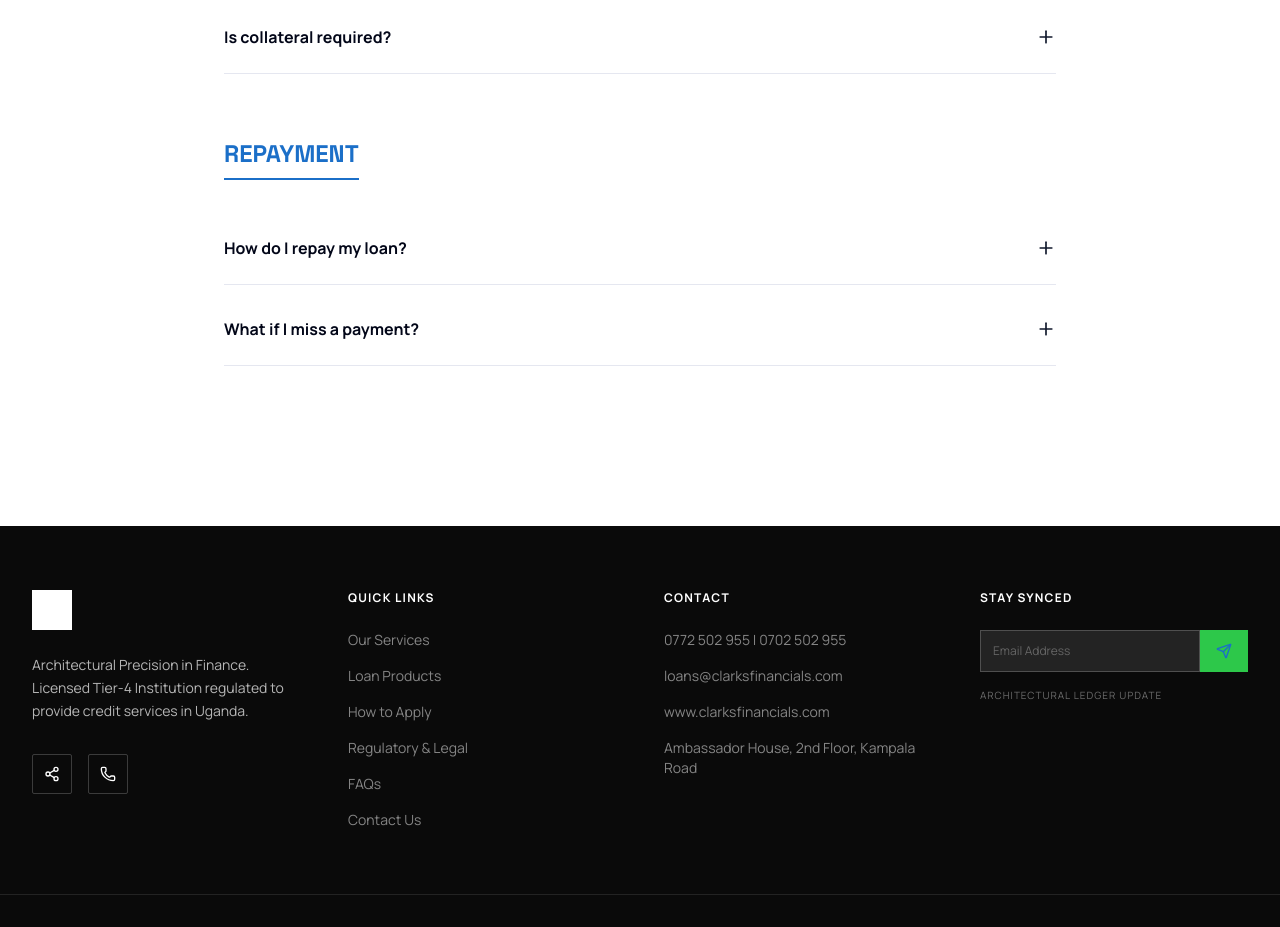
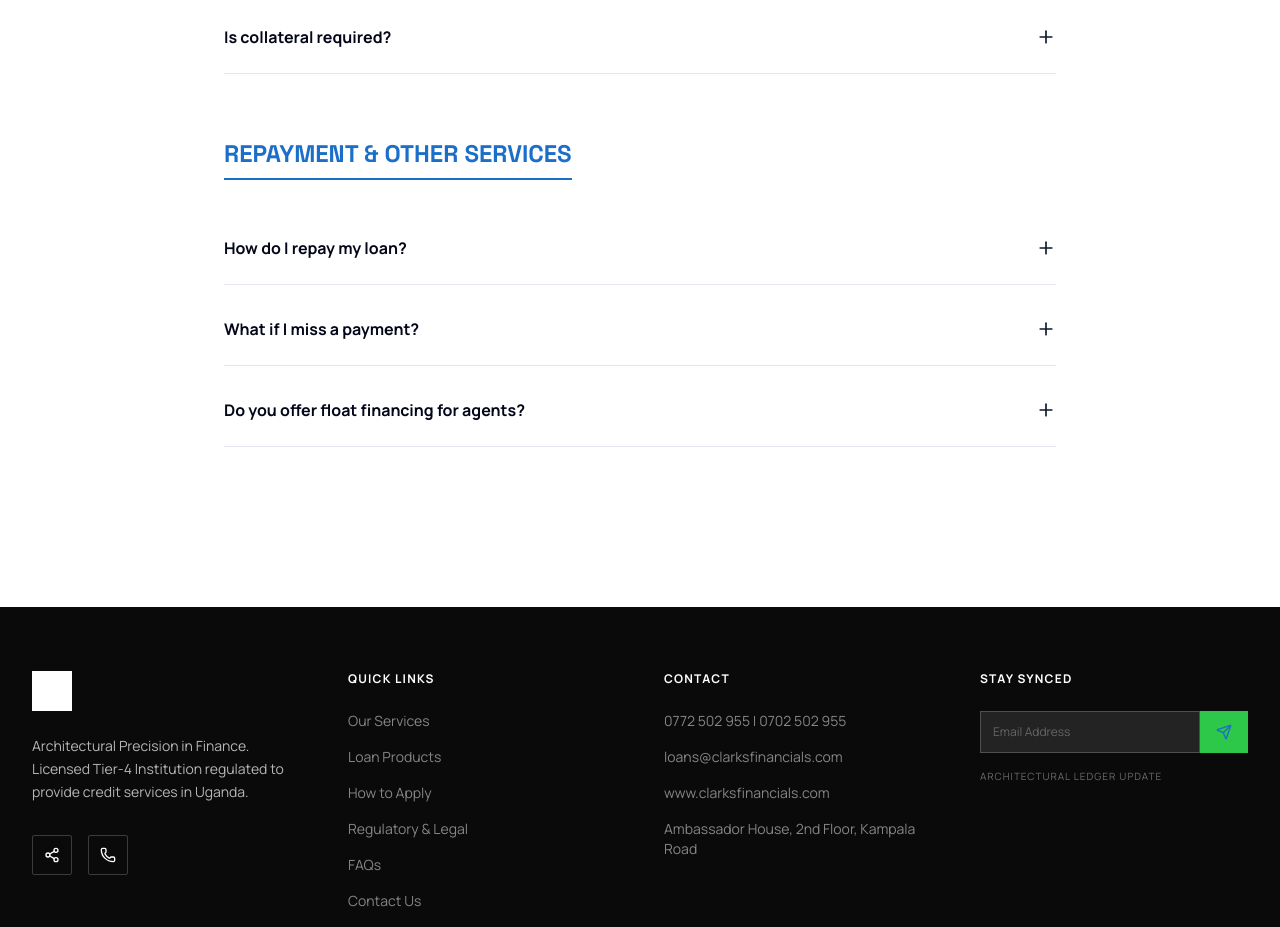
Before and after one commit to gilbatini/ClarksFinancialsLtd, a React (Vite) app: page /faqs in a window 1280 px wide. Shown: the part 1240-2167 px from the top of the page. Built offline with nearby package versions, Linux system fonts and the light colour scheme; grey boxes are pictures that could not be loaded.

Commit message:
feat: Clarify Agency Banking and float financing
Update product and service descriptions to explicitly state that float financing is not provided for Agency Banking. Add a new FAQ entry addressing this.

```diff
--- a/src/components/Products.tsx
+++ b/src/components/Products.tsx
@@ -21,7 +21,7 @@ const products = [
   },
   {
     title: "Agency Banking",
-    description: "Full suite of banking services through our licensed agents including deposits and withdrawals.",
+    description: "Full suite of banking services through our licensed agents (deposits/withdrawals). We do not provide float financing.",
     icon: Store,
     features: ["Transactional Support", "Digital Integration"],
     variant: "light",
--- a/src/components/Services.tsx
+++ b/src/components/Services.tsx
@@ -20,9 +20,9 @@ const services = [
   {
     id: "03",
     title: "Agency Banking",
-    description: "Access full banking services through our licensed agents. Deposits, withdrawals, and transfers.",
+    description: "Access banking services through our licensed agents including deposits and withdrawals. Please note that we do not offer float financing.",
     icon: Landmark,
-    path: "/services"
+    path: "/loans"
   },
   {
     id: "04",
--- a/src/pages/FAQs.tsx
+++ b/src/pages/FAQs.tsx
@@ -20,10 +20,11 @@ const faqs = [
     ]
   },
   {
-    category: "Repayment",
+    category: "Repayment & Other Services",
     questions: [
       { q: "How do I repay my loan?", a: "Monthly — paid directly to the Clarks Financials bank account. Also accepted via MTN Mobile Money or Airtel Money." },
       { q: "What if I miss a payment?", a: "Contact us immediately to discuss repayment options and avoid additional costs." },
+      { q: "Do you offer float financing for agents?", a: "No. Our Agency Banking service is strictly for transactional support (deposits and withdrawals). We do not provide float financing." },
     ]
   }
 ];
```
